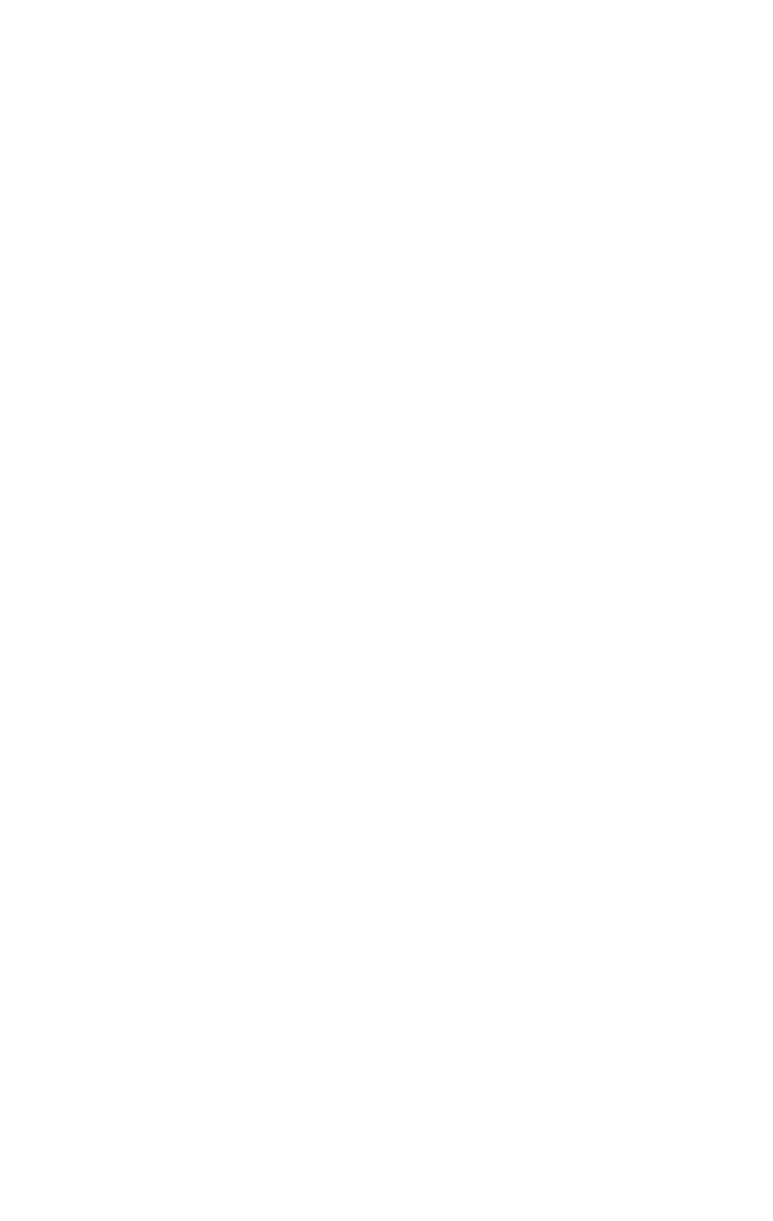
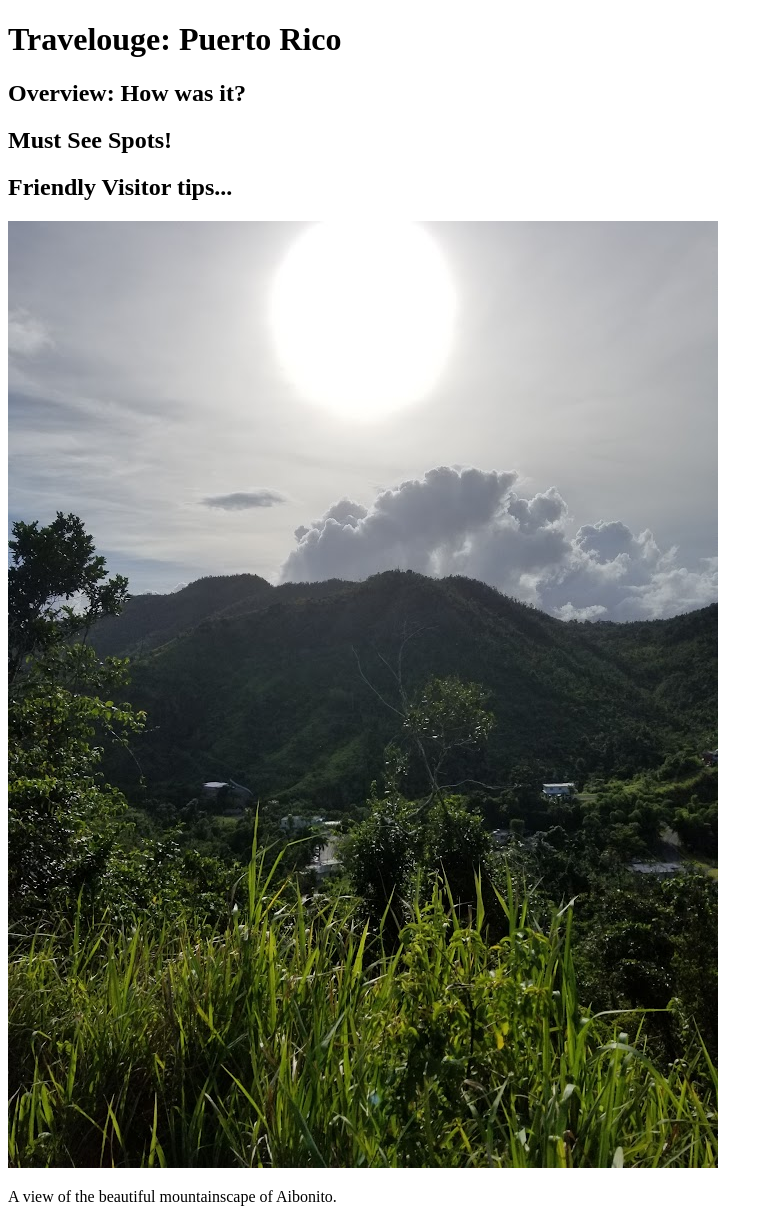
Before and after one commit to Supersky64/CSC-372-Assignment-1---Basic-HTML-and-CSS, a plain HTML site: page destination.html in a window 1280 px wide. Shown: the top 1221 px of the page, without its empty margins (0-773 px from the left). Before the commit the page ends 800 px from the top, so only its background shows below. Drawn offline with Linux system fonts and the light colour scheme.

Commit message:
Created a basic skeleton for the destination page

```diff
--- a/destination.html
+++ b/destination.html
@@ -6,6 +6,16 @@
     <title>Document</title>
 </head>
 <body>
+    <h1>Travelouge: Puerto Rico</h1>
+    <h2>Overview: How was it?</h2>
+    <h2>Must See Spots!</h2>
+    <h2>Friendly Visitor tips...</h2>
+    <img src="aibonito.jpg" alt="pretty mountains of aibonito">
+    <p>A view of the beautiful mountainscape of Aibonito.</p>
+    <img src="Jardin de Puerto Rico.jpg" alt="Coat of Arms">
+    <p>The coat of arms is the official municipal shield for the town of Aibonito, Puerto Rico. It translates to Garden of Puerto Rico due to its many flower farms</p>
 
+    <blockquote>This was not only the most fun and most enriching moment in my life, but also a very educational one at that and I highly recommend taking a visit here to <em>La Isla del Encanto!</em> I look forward to my next journey and see what more I learn and experience!</blockquote>
+    <a href="index.html">Back to Home!</a>
 </body>
 </html>
```
Also changed, not shown: Jardin de Puerto Rico.jpg (added), aibonito.jpg (added).
